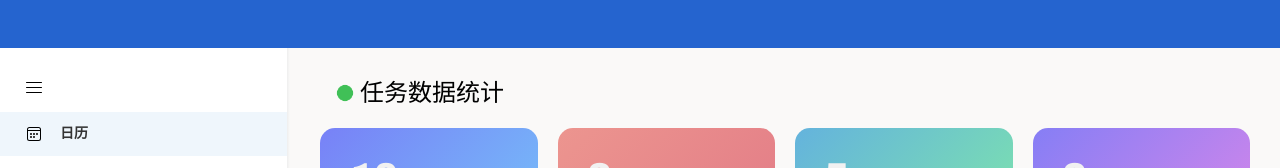
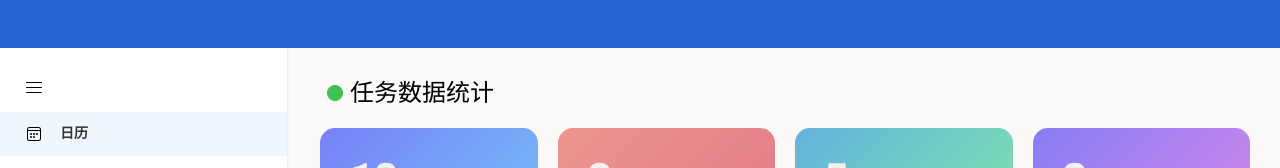
Before and after one commit to Taslr2/ToDo, a Vue app in the folder web/: page /statisticalanalysis in a window 1280 px wide. Shown: the top 168 px of the page. Built offline with nearby package versions, Linux system fonts and the light colour scheme.

Commit message:
调整顶部导航栏位置

```diff
--- a/web/src/views/main/content/StatisticalAnalysis/StatisticalAnalysis-header/StatisticalAnalysis-header.vue
+++ b/web/src/views/main/content/StatisticalAnalysis/StatisticalAnalysis-header/StatisticalAnalysis-header.vue
@@ -65,7 +65,7 @@ const toggleSidebar = () => {
 
 <style scoped>
 .header-title {
-  padding: 20px;
+  padding: 20px 10px;
   padding-bottom: 10px;
   display: flex;
   align-items: center;
```
